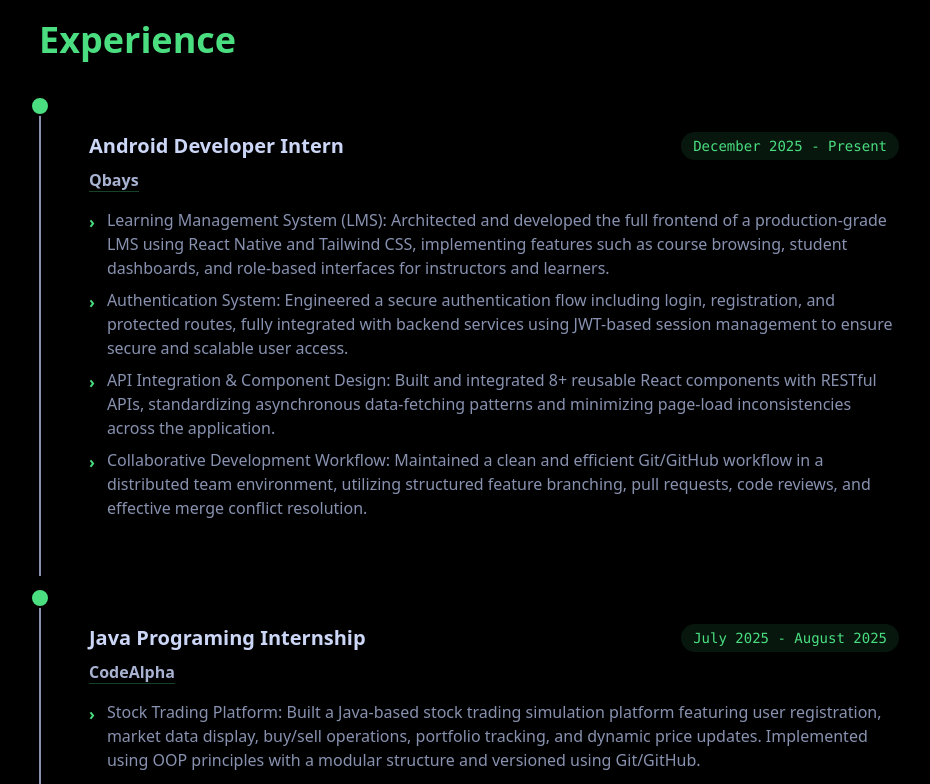
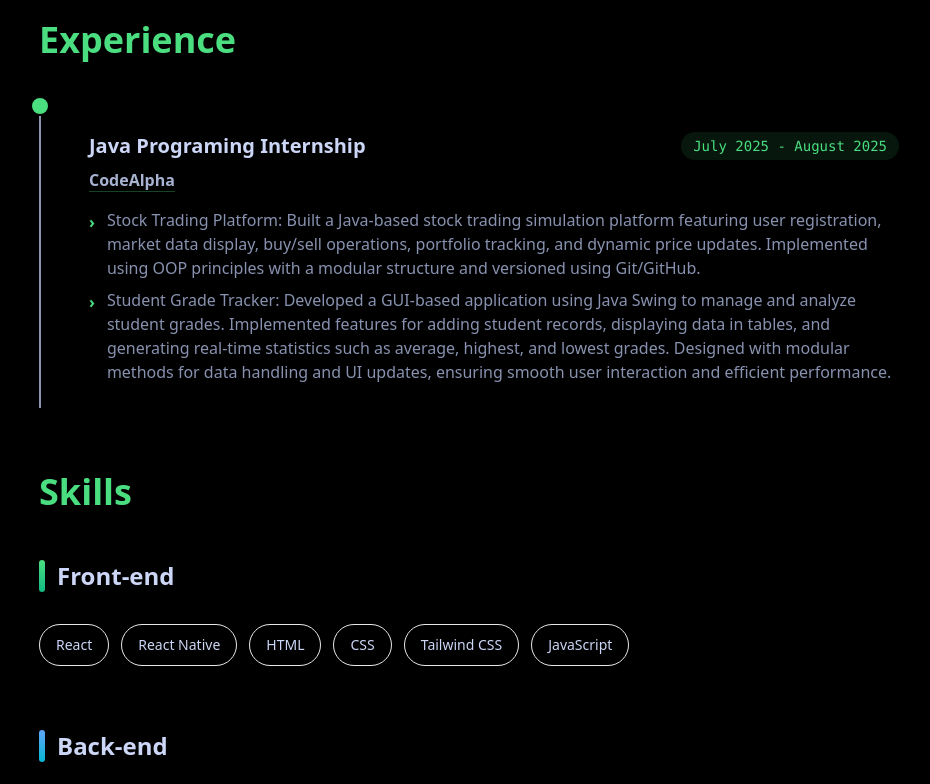
Before and after one commit to Debojyoti24/My-portfolio-, an Angular app: page / in a window 1280 px wide. Shown: the part 1440-2224 px from the top of the page, without its empty margins (159-1089 px from the left). Built offline with nearby package versions, Linux system fonts and the light colour scheme.

Commit message:
Remove Android Developer Intern experience
Removed details of Android Developer Intern experience.

```diff
--- a/src/app/components/experience/experience.component.ts
+++ b/src/app/components/experience/experience.component.ts
@@ -17,22 +17,6 @@ interface Experience {
 export class ExperienceComponent {
   experiences: Experience[] = [
     {
-      position: "Android Developer Intern",
-      company: "Qbays",
-      companyUrl: "",
-      startDate: "December 2025",
-      endDate: "Present",
-      achievements: [
-        "Learning Management System (LMS): Architected and developed the full frontend of a production-grade LMS using React Native and Tailwind CSS, implementing features such as course browsing, student dashboards, and role-based interfaces for instructors and learners.",
-
-        "Authentication System: Engineered a secure authentication flow including login, registration, and protected routes, fully integrated with backend services using JWT-based session management to ensure secure and scalable user access.",
-
-        "API Integration & Component Design: Built and integrated 8+ reusable React components with RESTful APIs, standardizing asynchronous data-fetching patterns and minimizing page-load inconsistencies across the application.",
-
-        "Collaborative Development Workflow: Maintained a clean and efficient Git/GitHub workflow in a distributed team environment, utilizing structured feature branching, pull requests, code reviews, and effective merge conflict resolution.",
-      ],
-    },
-    {
       position: "Java Programing Internship",
       company: "CodeAlpha",
       companyUrl: "https://www.codealpha.tech/",
```
